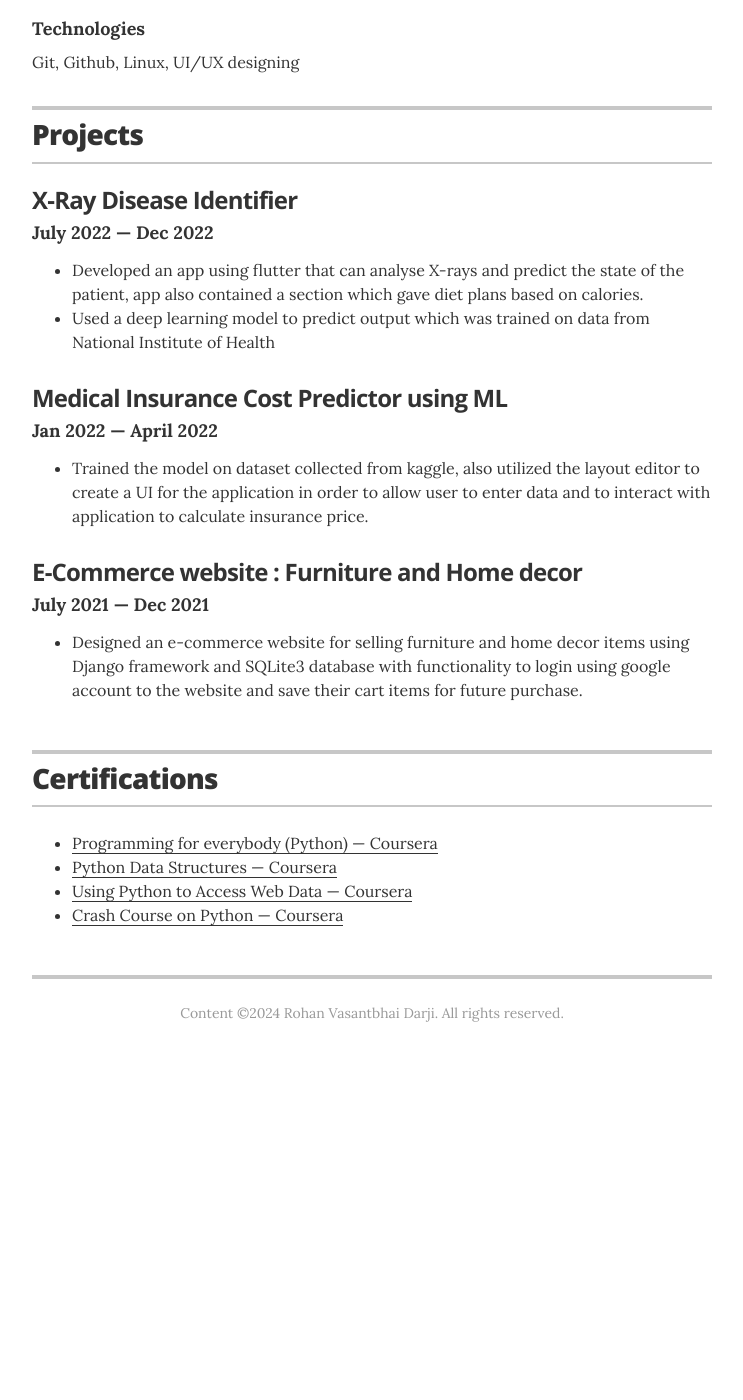
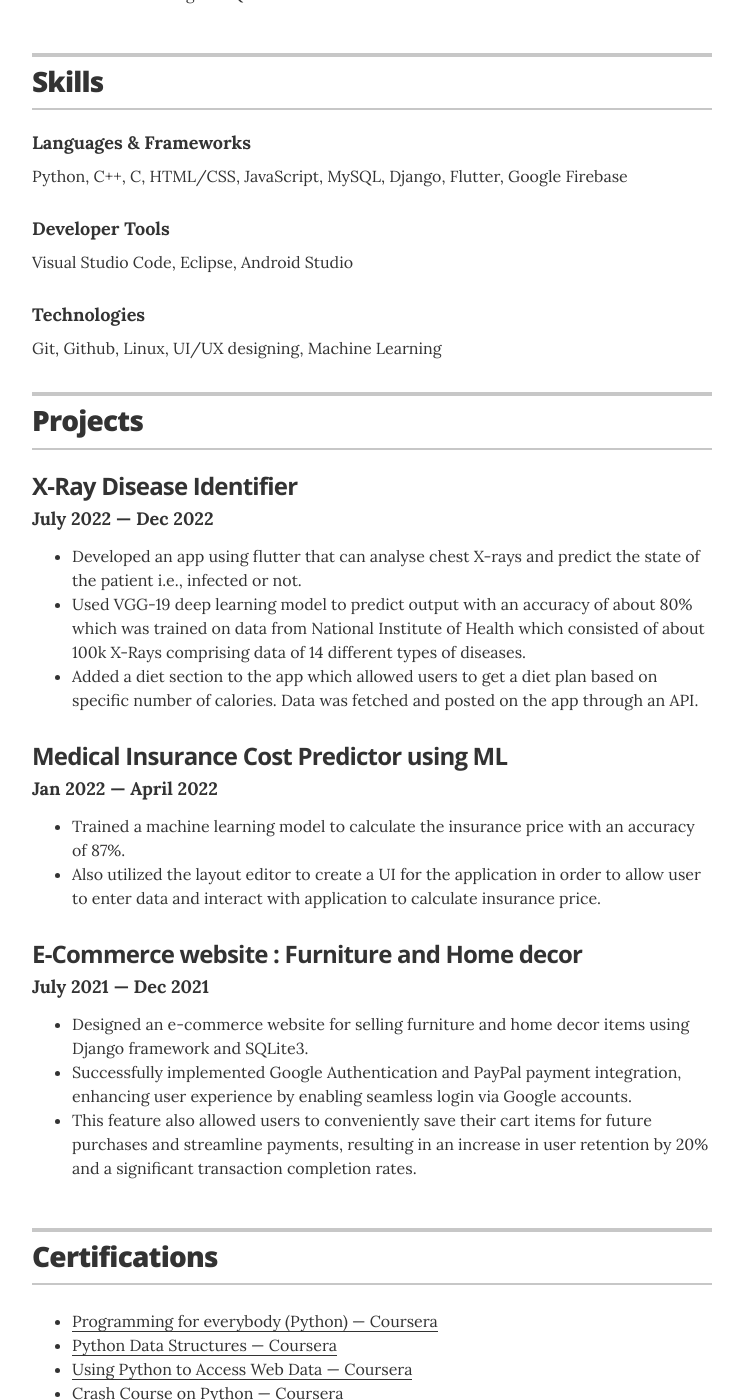
Before and after one commit to Rohan-Darji/Resume, a Jekyll site: the page built from index.html, in a window 1280 px wide and 1400 px high, scrolled down 1973 px. Shown: the whole window, without its empty margins (268-1011 px from the left). Built offline with Jekyll 4.4.1, drawn with Linux system fonts in a browser that asks for light colours; before the commit the page ends 3045 px from its top, so only the background shows below that; some of the changed text lies outside the part shown.

Commit message:
improvements

```diff
--- a/_data/experience.yml
+++ b/_data/experience.yml
@@ -3,13 +3,13 @@
 - company: Nestle India
   position: IT Research Intern
   duration: March, 2022 &mdash; May, 2022
-  summary: <ul class="resume-item-list"><li> Researched and implemented cost-cutting strategies in the IT sector, resulting in a savings of 10 million rupees.</li><li> Collaborated with team members to research, implement and check the feasibility of the ideas.</li></ul>
+  summary: <ul class="resume-item-list"><li> Researched and implemented cost-cutting strategies in the IT sector, resulting in a savings of 10 million rupees.</li><li>Championed cross-functional collaboration to evaluate and execute feasible ideas, resulting in a 40% reduction in production time and a 15% increase in product quality.</li><li>Successfully spearheaded the migration of several database servers to a cloud-based solution, leading to a 10% reduction in expenditures for a specific site. This strategic move not only optimized costs but also enhanced data accessibility and scalability.</li></ul>
 
 # Web Development Intern
 - company: KasaKai Mumbai
   position: Web Development Intern
   duration: July, 2021 &mdash; Nov, 2021
-  summary: <ul class="resume-item-list"><li> Created a new website for the company using Django framework with Google authentication for user login and ensured a responsive layout, worked with Google Firebase to manage user inputted data across multiple platforms.</li><li> Collaborated with team members using version control systems such as Git to organize modifications and assign tasks.</li><li> Efficiently managed and maintained database administration for event ticketing.</li></ul>
+  summary: <ul class="resume-item-list"><li> Developed a responsive website using Django framework, integrating Google authentication for secure user login; streamlined user experience and increased user engagement by 20%.</li><li> Optimized project workflow by leading cross-functional collaboration and implementing version control system (Git); boosted team efficiency by 40% and reduced code conflicts by 70%.</li><li>Successfully spearheaded database administration for event ticketing, ensuring efficient management and maintenance, leading to streamlined operations and improved customer experience.</li></ul>
 
 
 # Web Development Intern
--- a/_data/projects.yml
+++ b/_data/projects.yml
@@ -6,18 +6,18 @@
   # role: Founder & Primary Developer
   duration: July 2022 &mdash; Dec 2022
   # url: "#"
-  description: <ul class="resume-item-list"><li>Developed an app using flutter that can analyse X-rays and predict the state of the patient, app also contained a section which gave diet plans based on calories.</li><li>Used a deep learning model to predict output which was trained on data from National Institute of Health</li></ul>
+  description: <ul class="resume-item-list"><li>Developed an app using flutter that can analyse chest X-rays and predict the state of the patient i.e., infected or not.</li><li>Used VGG-19 deep learning model to predict output with an accuracy of about 80% which was trained on data from National Institute of Health which consisted of about 100k X-Rays comprising data of 14 different types of diseases.</li><li>Added a diet section to the app which allowed users to get a diet plan based on specific number of calories. Data was fetched and posted on the app through an API.</li></ul>
 
 # Medical Insurance Cost Predictor using ML
 - project: Medical Insurance Cost Predictor using ML
   # role: Co-Founder & Organizer
   duration: Jan 2022 &mdash; April 2022
   # url: "#"
-  description: <ul class="resume-item-list"><li>Trained the model on dataset collected from kaggle, also utilized the layout editor to create a UI for the application in order to allow user to enter data and to interact with application to calculate insurance price.</li></ul>
+  description: <ul class="resume-item-list"><li>Trained a machine learning model to calculate the insurance price with an accuracy of 87%.</li><li>Also utilized the layout editor to create a UI for the application in order to allow user to enter data and interact with application to calculate insurance price.</li></ul>
 
 # E-Commerce website: Furniture and Home decor
 - project: "E-Commerce website : Furniture and Home decor"
   # role: Co-Founder & Organizer
   duration: July 2021 &mdash; Dec 2021
   # url: "#"
-  description: <ul class="resume-item-list"><li>Designed an e-commerce website for selling furniture and home decor items using Django framework and SQLite3 database with functionality to login using google account to the website and save their cart items for future purchase.</li></ul>
+  description: <ul class="resume-item-list"><li>Designed an e-commerce website for selling furniture and home decor items using Django framework and SQLite3.</li><li>Successfully implemented Google Authentication and PayPal payment integration, enhancing user experience by enabling seamless login via Google accounts.</li><li>This feature also allowed users to conveniently save their cart items for future purchases and streamline payments, resulting in an increase in user retention by 20% and a significant transaction completion rates.</li></ul>
--- a/_data/skills.yml
+++ b/_data/skills.yml
@@ -9,4 +9,4 @@
 
 # Technologies
 - skill: Technologies
-  description:  Git, Github, Linux, UI/UX designing
+  description:  Git, Github, Linux, UI/UX designing, Machine Learning
```
Also changed, not shown: _data/education.yml (+7 -9 lines).
